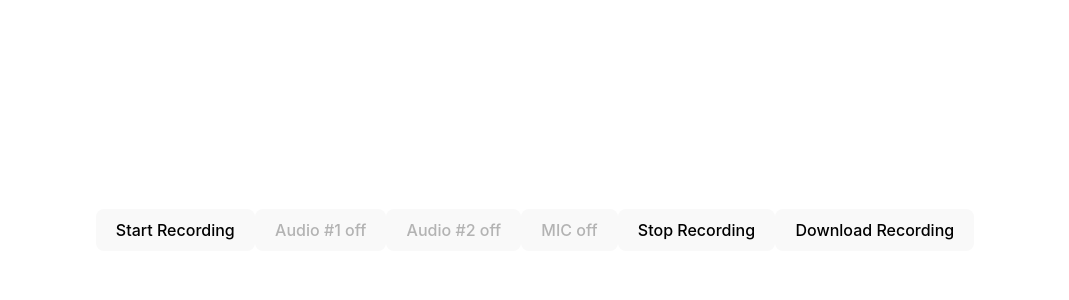
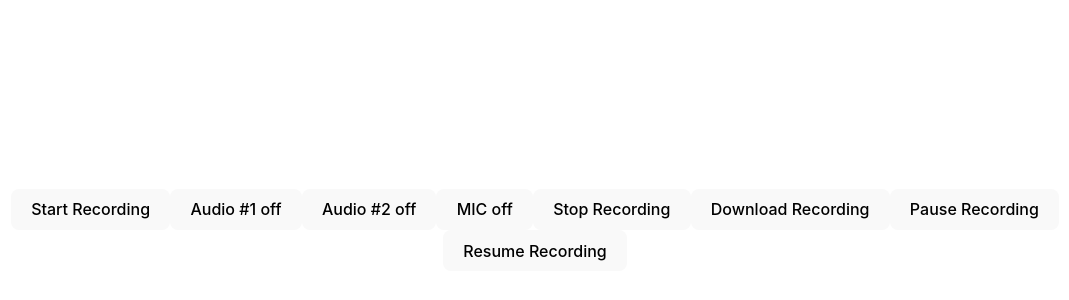
Before and after one commit to mmd550/recorder, a React (Vite) app: page / in a window 1280 px wide. Shown: the part 170-470 px from the top of the page, without its empty margins (105-1174 px from the left). Built offline with nearby package versions, Linux system fonts and the light colour scheme.

Commit message:
feat: Implement pause and resume

```diff
--- a/package.json
+++ b/package.json
@@ -1,6 +1,6 @@
 {
   "name": "@weblite/media-recorder",
-  "version": "0.0.84",
+  "version": "0.0.85",
   "type": "module",
   "files": [
     "dist"
--- a/src/demo/App.tsx
+++ b/src/demo/App.tsx
@@ -16,8 +16,16 @@ function App() {
   const firstAudioRef = useRef<HTMLAudioElement>(null)
   const secondAudioRef = useRef<HTMLAudioElement>(null)
 
-  const { start, stop, isRecording, deleteAudioTrack, addAudioTrack, save } =
-    useCallRecorder({
+  const {
+    start,
+    stop,
+    isRecording,
+    deleteAudioTrack,
+    addAudioTrack,
+    save,
+    pause,
+    resume,
+  } = useCallRecorder({
     saveDuringRecordIntervalMS: 5000,
     fileNamePrefix: undefined,
     onWholeDataSaved() {
@@ -126,6 +134,8 @@ function App() {
       </button>
       <button onClick={stopRecording}>Stop Recording</button>
       <button onClick={() => save()}>Download Recording</button>
+      <button onClick={pause}>Pause Recording</button>
+      <button onClick={resume}>Resume Recording</button>
 
       <audio ref={firstAudioRef} src="/audio/StarWars60.wav"></audio>
 
--- a/src/hooks/use-call-recorder.ts
+++ b/src/hooks/use-call-recorder.ts
@@ -16,7 +16,8 @@ export function useCallRecorder(props?: Props) {
   } = props || {}
 
   const recorderRef = useRef<ReturnType<typeof createMediaRecorder>>()
-  const [isRecording, setIsRecording] = useState(false)
+  const [recordingState, setRecordingState] =
+    useState<RecordingState>('inactive')
   const startTimeRef = useRef<number>()
 
   const stop = useCallback(() => {
@@ -24,7 +25,7 @@ export function useCallRecorder(props?: Props) {
     if (!recorder) return
 
     recorder.stopRecording()
-    setIsRecording(false)
+    setRecordingState('inactive')
   }, [])
 
   const save = useCallback(
@@ -61,7 +62,7 @@ export function useCallRecorder(props?: Props) {
   }, [])
 
   const start = useCallback(async () => {
-    if (isRecording) return
+    if (recordingState === 'recording') return
     if (typeof navigator.mediaDevices?.getDisplayMedia !== 'function')
       return Promise.reject(
         new Error(
@@ -90,8 +91,18 @@ export function useCallRecorder(props?: Props) {
     if (saveDuringRecordIntervalMS) startTimeRef.current = performance.now()
     await recorder.startRecording(screenStream)
     recorderRef.current = recorder
-    setIsRecording(true)
-  }, [save, saveDuringRecordIntervalMS, onWholeDataSaved, isRecording])
+    setRecordingState('recording')
+  }, [save, saveDuringRecordIntervalMS, onWholeDataSaved, recordingState])
+
+  const pause = useCallback(() => {
+    recorderRef.current?.pauseRecording()
+    setRecordingState('paused')
+  }, [])
+
+  const resume = useCallback(() => {
+    recorderRef.current?.resumeRecording()
+    setRecordingState('recording')
+  }, [])
 
   useEffect(
     () => stop,
@@ -105,6 +116,9 @@ export function useCallRecorder(props?: Props) {
     save,
     addAudioTrack,
     deleteAudioTrack,
-    isRecording,
+    isRecording: recordingState !== 'paused',
+    recordingState,
+    pause,
+    resume,
   }
 }
--- a/src/media-recorder.ts
+++ b/src/media-recorder.ts
@@ -183,6 +183,26 @@ export function createMediaRecorder(
     return audioDestination.stream.getAudioTracks()[0]
   }
 
+  function pauseRecording() {
+    if (mediaRecorder?.state === 'paused') {
+      console.error('Unable to pause recording: Recording is already paused')
+      return
+    }
+
+    mediaRecorder?.pause()
+  }
+
+  function resumeRecording() {
+    if (mediaRecorder?.state !== 'paused') {
+      console.error(
+        'Unable to resume recording: Recording is already in progress',
+      )
+      return
+    }
+
+    mediaRecorder?.resume()
+  }
+
   function stopRecording() {
     if (!isRecording) {
       console.error('Unable to stop recording: Recording is not in progress')
@@ -251,5 +271,7 @@ export function createMediaRecorder(
     saveRecording,
     deleteAudioTrack,
     addAudioTrack,
+    pauseRecording,
+    resumeRecording,
   }
 }
```
Lines whose indentation alone changed are shown as unchanged.
